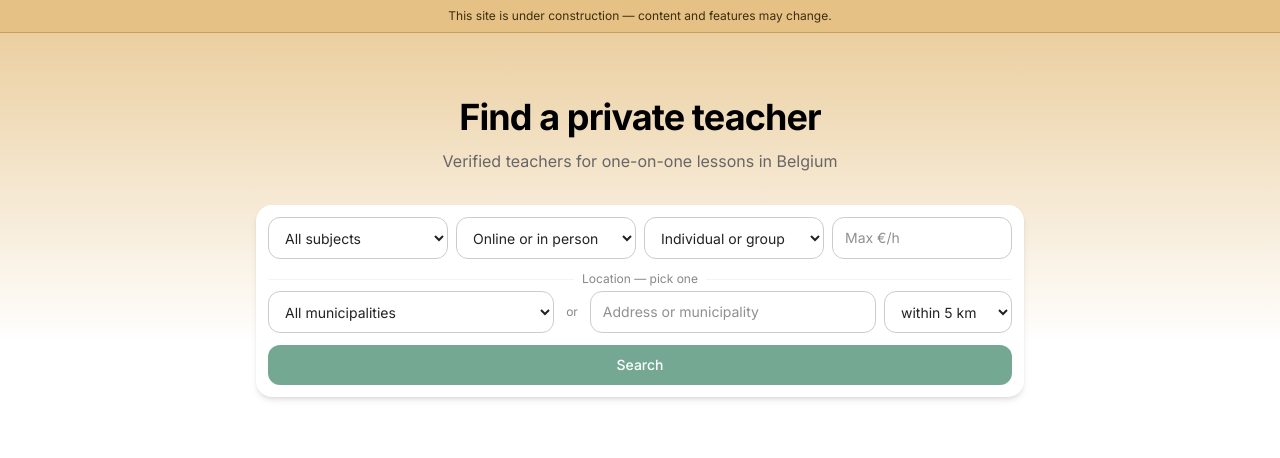
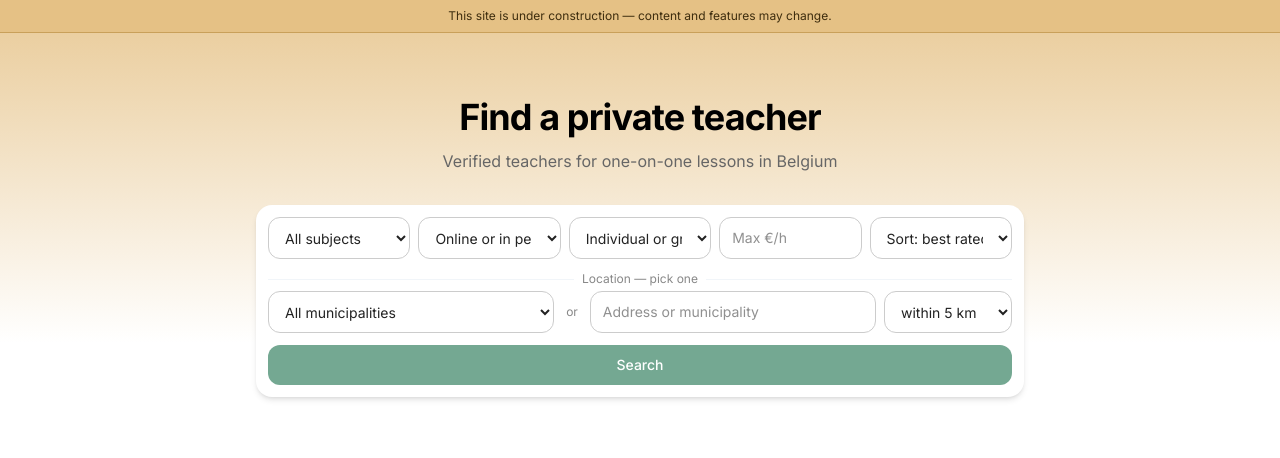
Before and after one commit to vmalep/teachandlearn, a Django app: page / in a window 1280 px wide. Shown: the part 57-515 px from the top of the page. Run offline with Django 5.2, Linux system fonts and the light colour scheme; data comes from the database, SQL or seed files in the repository; data that the repository does not hold is empty; style sheets or scripts are compiled from the project's sources.

Commit message:
Add sort-by-distance option to teacher directory
New "sort" param (rating/price/distance) alongside the existing
filters. Distance sort uses the typed "near" location if the student
entered one; otherwise, for logged-in users, falls back to their own
saved profile address. If neither is available, sorting silently
falls back to the default rating order with an inline hint explaining
why. Reuses the existing Haversine distance annotation, generalized
to also work without a hard radius filter (near text alone is now
enough to enable distance sort/display, without requiring a km
radius selection too).

Also fixes a latent bug: the distance badge used a truthy check
({% if offering.distance_km %}) which silently hid it whenever
distance was exactly 0.0 (falsy in Python) — switched to an explicit
`!= None` check.

Co-Authored-By: Claude Sonnet 5 <noreply@anthropic.com>

```diff
--- a/teachers/views.py
+++ b/teachers/views.py
@@ -93,6 +93,7 @@ class TeacherDirectoryView(ListView):
         radius_km = self.request.GET.get("radius_km")
         teaching_mode = self.request.GET.get("teaching_mode")
         format_ = self.request.GET.get("format")
+        sort = self.request.GET.get("sort", "rating")
 
         if subject:
             qs = qs.filter(subject__id=subject)
@@ -106,30 +107,56 @@ class TeacherDirectoryView(ListView):
             except ValueError:
                 pass
 
+        ref_point = None
         self.near_error = False
-        if near and radius_km:
+        if near:
+            coords = _geocode_text(near)
+            if coords:
+                ref_point = coords
+            else:
+                self.near_error = True
+                qs = qs.none()
+        elif municipality:
+            qs = qs.filter(teacher__profile__municipality=municipality)
+
+        distance_annotated = False
+        if ref_point and radius_km and not self.near_error:
             try:
                 radius = float(radius_km)
             except ValueError:
                 radius = None
             if radius:
-                coords = _geocode_text(near)
-                if coords:
-                    lat, lng = coords
+                lat, lng = ref_point
+                qs = _annotate_distance_km(
+                    qs, lat, lng,
+                    lat_field="teacher__profile__latitude",
+                    lng_field="teacher__profile__longitude",
+                ).filter(
+                    teacher__profile__latitude__isnull=False,
+                    teacher__profile__longitude__isnull=False,
+                    distance_km__lte=radius,
+                )
+                distance_annotated = True
+
+        self.sort_unavailable = False
+        if sort == "distance":
+            if not ref_point and self.request.user.is_authenticated:
+                profile = getattr(self.request.user, "profile", None)
+                if profile and profile.latitude is not None and profile.longitude is not None:
+                    ref_point = (float(profile.latitude), float(profile.longitude))
+            if ref_point and not self.near_error:
+                if not distance_annotated:
+                    lat, lng = ref_point
                     qs = _annotate_distance_km(
                         qs, lat, lng,
                         lat_field="teacher__profile__latitude",
                         lng_field="teacher__profile__longitude",
-                    ).filter(
-                        teacher__profile__latitude__isnull=False,
-                        teacher__profile__longitude__isnull=False,
-                        distance_km__lte=radius,
                     )
-                else:
-                    self.near_error = True
-                    qs = qs.none()
-        elif municipality:
-            qs = qs.filter(teacher__profile__municipality=municipality)
+                return qs.order_by(F("distance_km").asc(nulls_last=True), "-avg_rating")
+            self.sort_unavailable = True
+
+        if sort == "price":
+            return qs.order_by("price_per_hour", "-avg_rating")
 
         return qs.order_by("-avg_rating", "price_per_hour")
 
@@ -153,6 +180,7 @@ class TeacherDirectoryView(ListView):
             .distinct()
         )
         ctx["near_error"] = getattr(self, "near_error", False)
+        ctx["sort_unavailable"] = getattr(self, "sort_unavailable", False)
         return ctx
 
 
--- a/templates/teachers/directory.html
+++ b/templates/teachers/directory.html
@@ -10,7 +10,7 @@
     <p class="text-stone-500 text-base mb-2">{% trans "Verified teachers for one-on-one lessons in Belgium" %}</p>
 
     <form method="get" class="mt-8 bg-white rounded-2xl p-3 shadow-md">
-      <div class="grid grid-cols-2 sm:grid-cols-4 gap-2">
+      <div class="grid grid-cols-2 sm:grid-cols-5 gap-2">
         <select name="subject"
           class="rounded-xl border border-slate-200 bg-transparent px-3 py-2.5 text-slate-700 text-sm focus:outline-none focus:ring-2 focus:ring-violet-400">
           <option value="">{% trans "All subjects" %}</option>
@@ -40,6 +40,13 @@
         <input type="number" name="max_price" placeholder="{% trans "Max €/h" %}" min="0" step="5"
           value="{{ request.GET.max_price }}"
           class="rounded-xl border border-slate-200 bg-transparent px-3 py-2.5 text-slate-700 text-sm focus:outline-none focus:ring-2 focus:ring-violet-400">
+
+        <select name="sort"
+          class="rounded-xl border border-slate-200 bg-transparent px-3 py-2.5 text-slate-700 text-sm focus:outline-none focus:ring-2 focus:ring-violet-400">
+          <option value="rating" {% if request.GET.sort == "rating" or not request.GET.sort %}selected{% endif %}>{% trans "Sort: best rated" %}</option>
+          <option value="price" {% if request.GET.sort == "price" %}selected{% endif %}>{% trans "Sort: price low to high" %}</option>
+          <option value="distance" {% if request.GET.sort == "distance" %}selected{% endif %}>{% trans "Sort: closest to me" %}</option>
+        </select>
       </div>
 
       <div class="flex items-center gap-2 mt-3 mb-1">
@@ -80,6 +87,9 @@
     {% if near_error %}
       <p class="text-sm text-red-500 mt-2">{% trans "Could not find that location — try a different spelling." %}</p>
     {% endif %}
+    {% if sort_unavailable %}
+      <p class="text-sm text-amber-600 mt-2">{% trans "Can't sort by distance yet — search near an address above, or sign in and set an address on your profile." %}</p>
+    {% endif %}
   </div>
 </div>
 
@@ -118,6 +128,7 @@
                 <p class="text-xs text-slate-400 truncate flex items-center gap-1">
                   <svg class="w-3 h-3 shrink-0" fill="currentColor" viewBox="0 0 20 20"><path fill-rule="evenodd" d="M9.69 18.933l.003.001C9.89 19.02 10 19 10 19s.11.02.308-.066l.002-.001.006-.003.018-.008a5.741 5.741 0 00.281-.14c.186-.096.446-.24.757-.433.62-.384 1.445-.966 2.274-1.765C15.302 14.988 17 12.493 17 9A7 7 0 103 9c0 3.492 1.698 5.988 3.355 7.584a13.731 13.731 0 002.273 1.765 11.842 11.842 0 00.976.544l.062.029.018.008.006.003zM10 11.25a2.25 2.25 0 100-4.5 2.25 2.25 0 000 4.5z" clip-rule="evenodd"/></svg>
                   {{ offering.teacher.profile.municipality }}
+                  {% if offering.distance_km != None %} · {{ offering.distance_km|floatformat:1 }} km{% endif %}
                 </p>
               {% endif %}
             </div>
```
